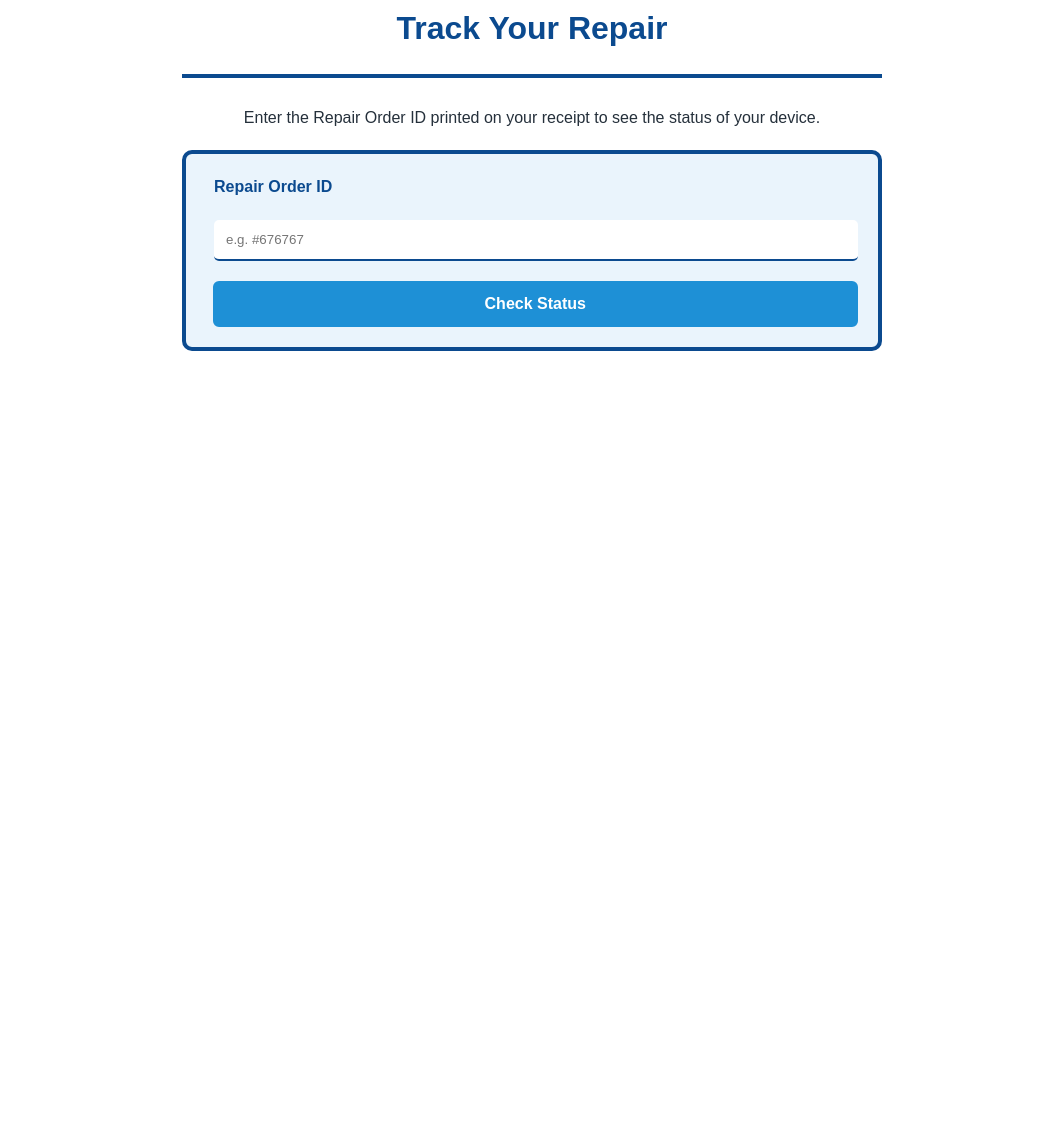
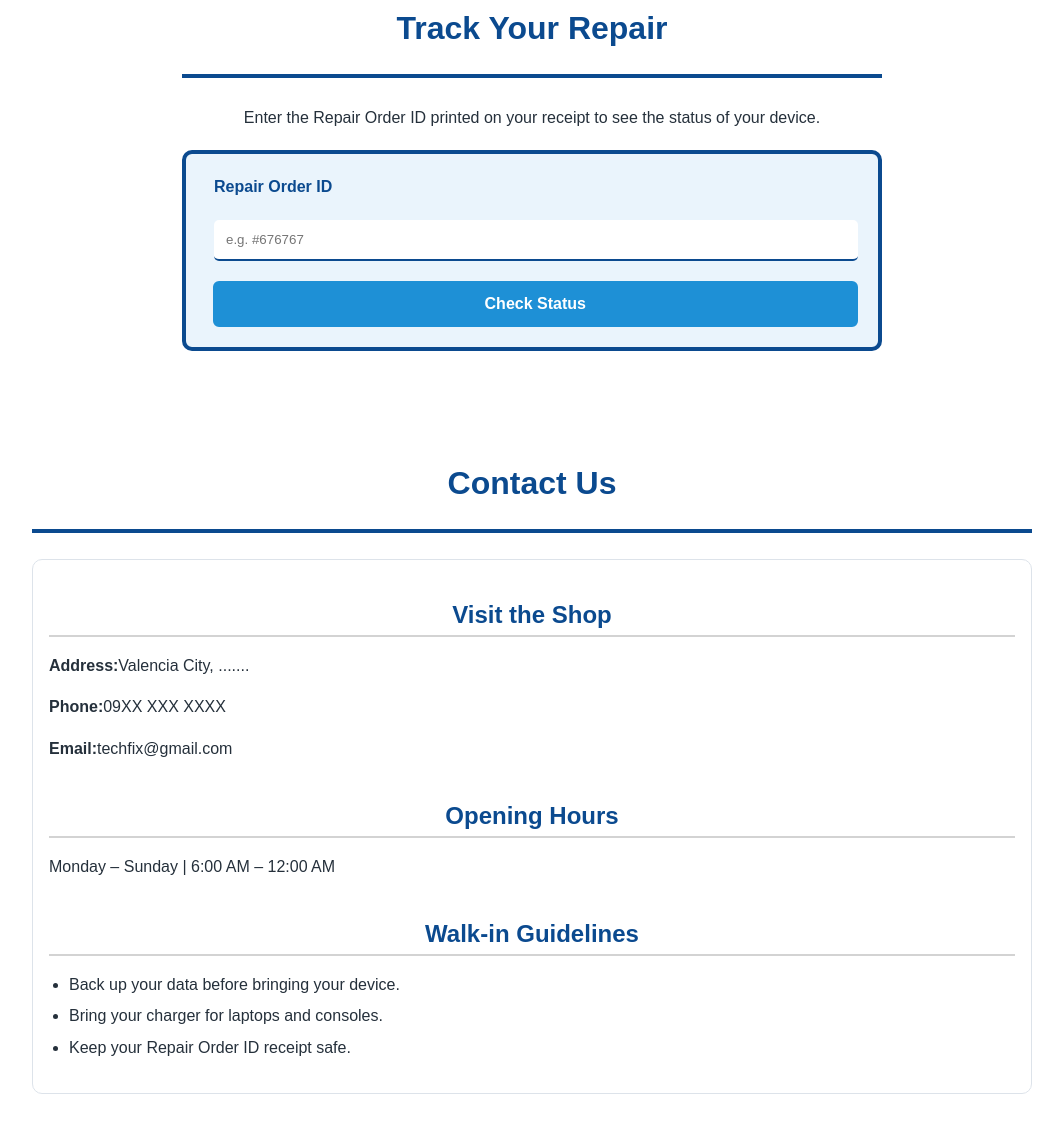
Before and after one commit to YuKry289/benito-website, a plain HTML site: page index.html in a window 1280 px wide. Shown: the part 3014-4147 px from the top of the page, without its empty margins (108-1171 px from the left). Before the commit the page ends 3405 px from the top, so only its background shows below. Drawn offline with Linux system fonts and the light colour scheme.

Commit message:
added Store details

```diff
--- a/css/styles.css
+++ b/css/styles.css
@@ -222,6 +222,8 @@ li {
   margin: auto;
 }
 
+/* ---------- CARDS ---------- */
+
 .card {
   background-color: white;
   padding: 16px;
@@ -243,6 +245,9 @@ li {
 .card p {
   font-size: 12px;
 }
+
+/* ---------- NOTICE ---------- */
+
 .notice {
   background-color: #eaf4fc;
   border-radius: 6px;
@@ -266,6 +271,9 @@ li {
   min-width: 260px;
   margin: 0;
 }
+
+/* ---------- TABLE ---------- */
+
 table {
   width: 100%;
   border-collapse: collapse;
@@ -294,6 +302,9 @@ tr:nth-child(even) {
 .container narrow{
   background-color:#25303b;
 }
+
+/* ---------- FORM ---------- */
+
 .form{
   background-color: #eaf4fc;
   display: flex;
@@ -324,3 +335,17 @@ tr:nth-child(even) {
   margin: 0 1% 0 1%;
   text-align: center;
 }
+
+/* ---------- CONTACT ---------- */
+
+.contact-update p{
+  display: flex;
+  text-align: center;
+  font-size: medium;
+}
+
+.contact-update h3 {
+  text-align: center;
+  border-bottom: 2px solid lightgray;
+  padding-top: 20px;
+}
--- a/index.html
+++ b/index.html
@@ -1,12 +1,11 @@
 <!doctype html>
 <html lang="en">
+
 <head>
   <meta charset="UTF-8" />
   <meta name="viewport" content="width=device-width, initial-scale=1.0" />
-    <meta
-      name="description"
-      content="TechFix Solutions - affordable, fast gadget repair for smartphones, laptops, tablets and consoles"
-    />
+  <meta name="description"
+    content="TechFix Solutions - affordable, fast gadget repair for smartphones, laptops, tablets and consoles" />
   <title>TechFix Solutions Services | Gadget Repair Services</title>
   <link rel="stylesheet" href="css/styles.css" />
 </head>
@@ -17,11 +16,7 @@
   <header class="site-header">
     <div class="container header-inner">
       <a href="#home" class="brand">
-          <img
-            src="images/348s.jpg"
-            alt="TechFix Solutions"
-            class="brand-logo"
-          />
+        <img src="images/348s.jpg" alt="TechFix Solutions" class="brand-logo" />
         <div class="title-alignment">
           <span>TechFix <strong>Solutions</strong></span>
         </div>
@@ -119,6 +114,7 @@
       </div>
 
       <!-- Warranty box -->
+
       <div class="notice">
         <h3>Repair Guarantee &amp; Warranty</h3>
         <ul>
@@ -137,7 +133,9 @@
       </div>
     </div>
   </section>
+
   <!-- SERVICES -->
+
   <section id="services" class="section section-alt">
     <div class="container">
       <h2 class="section-title">Services &amp; Pricing</h2>
@@ -147,7 +145,9 @@
       </p>
 
       <div class="grid grid-4">
+
         <!-- Phone repairs -->
+
         <div class="card">
           <h3>Phone Repairs</h3>
           <table>
@@ -202,8 +202,6 @@
           </table>
           <p class="small">Warranty: 30 days</p>
         </div>
-
-          <!-- Consoles -->
         <div class="card">
           <h3>Console &amp; Other Electronics</h3>
           <table>
@@ -233,6 +231,9 @@
       </div>
     </div>
   </section>
+
+  <!-- Request Quote -->
+
   <section id="quote" class="section">
     <div class="container narrow">
       <h2 class="section-title">Request a Quote</h2>
@@ -242,22 +243,10 @@
       </p>
       <form class="form" action="#" method="post">
         <label for="name">Your name</label>
-          <input
-            type="text"
-            id="name"
-            name="name"
-            placeholder="Juan Dela Cruz"
-            required
-          />
+        <input type="text" id="name" name="name" placeholder="Juan Dela Cruz" required />
 
         <label for="phone">Phone number</label>
-          <input
-            type="tel"
-            id="phone"
-            name="phone"
-            placeholder="09XX XXX XXXX"
-            required
-          />
+        <input type="tel" id="phone" name="phone" placeholder="09XX XXX XXXX" required />
 
         <label for="device">Device type</label>
         <select id="device" name="device">
@@ -269,13 +258,7 @@
         </select>
 
         <label for="model">Device brand and model</label>
-          <input
-            type="text"
-            id="model"
-            name="model"
-            placeholder="e.g. Samsung Galaxy A54"
-            required
-          />
+        <input type="text" id="model" name="model" placeholder="e.g. Samsung Galaxy A54" required />
 
         <label for="issue">What is the problem?</label>
         <select id="issue" name="issue">
@@ -289,12 +272,7 @@
         </select>
 
         <label for="details">More details (optional)</label>
-          <textarea
-            id="details"
-            name="details"
-            rows="4"
-            placeholder="Tell us what happened..."
-          ></textarea>
+        <textarea id="details" name="details" rows="4" placeholder="Tell us what happened..."></textarea>
 
         <button type="submit" class="btn btn-primary">
           Send Quote Request
@@ -302,6 +280,9 @@
       </form>
     </div>
   </section>
+
+  <!-- Tracker -->
+
   <section id="track" class="section section-alt">
     <div class="container narrow">
       <h2 class="section-title">Track Your Repair</h2>
@@ -310,12 +291,44 @@
         of your device.
       </p>
 
-      <!-- Same note as above: this form needs a backend to look up real orders. -->
       <form class="form track-form" action="#" method="get">
         <label for="order-id">Repair Order ID</label>
         <input type="text" id="order-id" name="order" placeholder="e.g. #676767" required>
         <button type="submit" class="btn btn-primary">Check Status</button>
       </form>
   </section>
+  <section id="contact" class="section">
+    <div class="container">
+      <h2 class="section-title">Contact Us</h2>
+
+      <div class="grid grid-2">
+
+        <!-- Shop details -->
+
+        <!-- Shop details -->
+
+        <div class="card">
+          <div class="contact-update">
+            <h3>Visit the Shop</h3>
+            <p><strong>Address:</strong> Valencia City, .......</p>
+            <p><strong>Phone:</strong> 09XX XXX XXXX</p>
+            <p><strong>Email:</strong> techfix@gmail.com</p>
+
+            <h3>Opening Hours</h3>
+
+            <p>Monday – Sunday | 6:00 AM – 12:00 AM</p>
+
+
+
+            <h3>Walk-in Guidelines</h3>
+            <ul>
+              <li>Back up your data before bringing your device.</li>
+              <li>Bring your charger for laptops and consoles.</li>
+              <li>Keep your Repair Order ID receipt safe.</li>
+            </ul>
+          </div>
+        </div>
+  </section>
 </body>
+
 </html>
```
Lines whose indentation alone changed are shown as unchanged.
